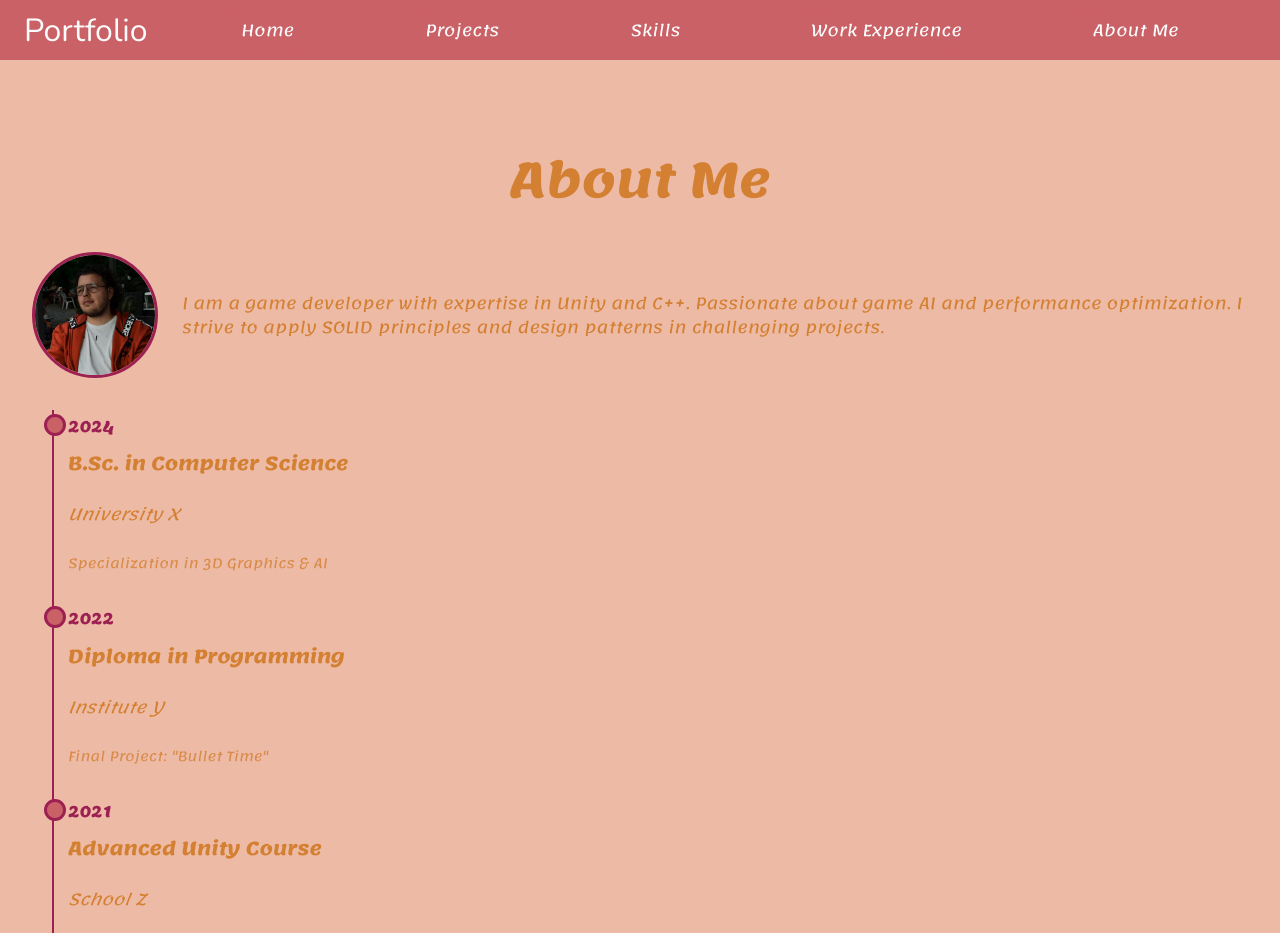
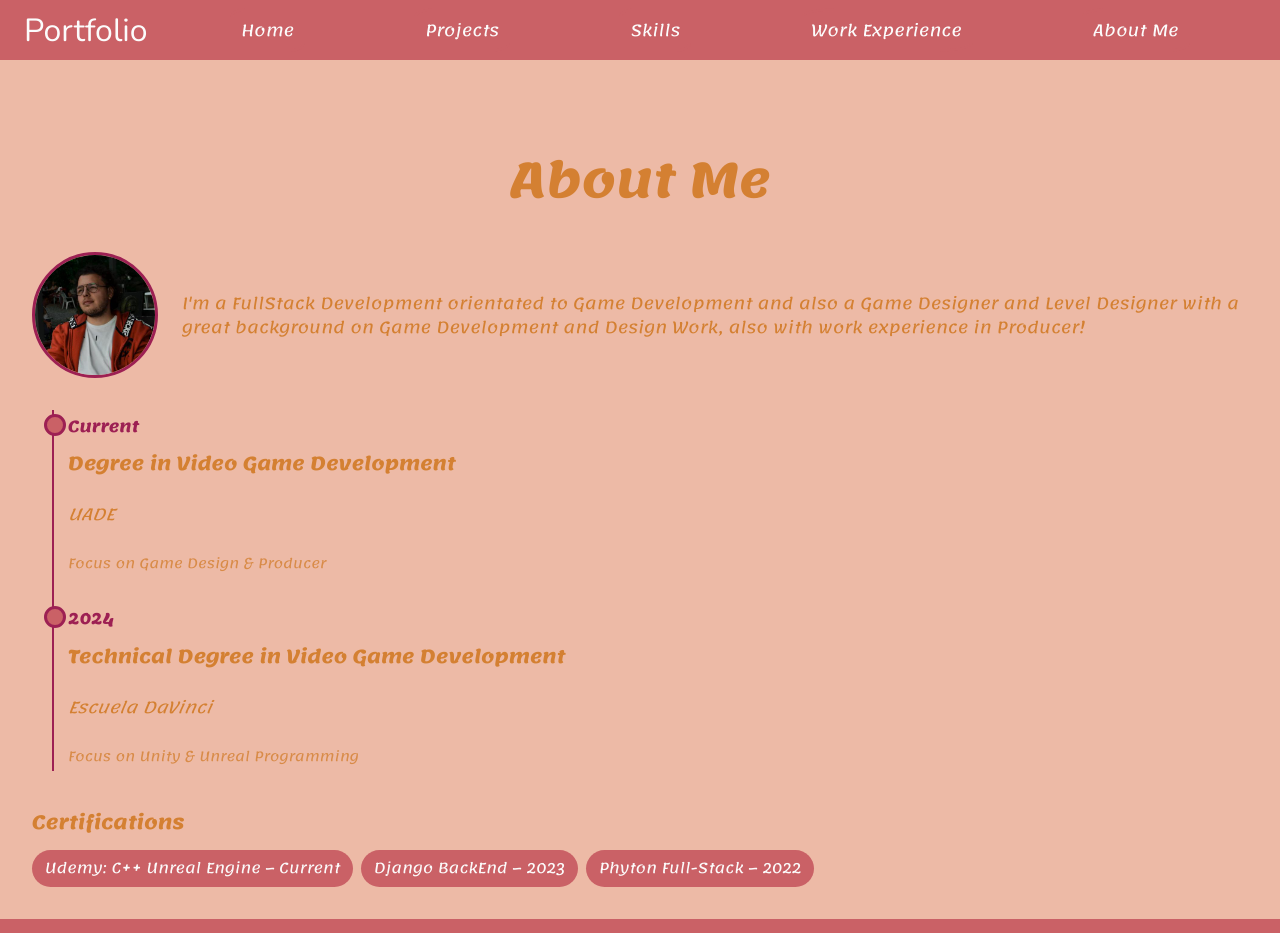
Before and after one commit to MaiineV/Portfolio, a React (Create React App) app: page /aboutme in a window 1280 px wide. Shown: the top 933 px of the page. Built offline with nearby package versions, Linux system fonts and the light colour scheme.

Commit message:
New About me and Skill anim

```diff
--- a/src/pages/AboutMe.js
+++ b/src/pages/AboutMe.js
@@ -1,36 +1,32 @@
-import React from 'react';
-import styles from '../styles/AboutMe.module.scss';
-import selfImage from "../images/image-portfolio.jpg"
+import React from "react";
+import styles from "../styles/AboutMe.module.scss";
+import selfImage from "../images/image-portfolio.jpg";
 
 const education = [
   {
-    year: '2024',
-    degree: 'B.Sc. in Computer Science',
-    school: 'University X',
-    note: 'Specialization in 3D Graphics & AI'
+    year: "Current",
+    degree: "Degree in Video Game Development",
+    school: "UADE",
+    note: 'Focus on Game Design & Producer',
   },
   {
-    year: '2022',
-    degree: 'Diploma in Programming',
-    school: 'Institute Y',
-    note: 'Final Project: "Bullet Time"'
-  },
-  {
-    year: '2021',
-    degree: 'Advanced Unity Course',
-    school: 'School Z',
-    note: 'Focus on AI & Networking'
+    year: "2024",
+    degree: "Technical Degree in Video Game Development",
+    school: "Escuela DaVinci",
+    note: "Focus on Unity & Unreal Programming",
   },
 ];
 
 const AboutMe = () => (
   <section id="about" className={styles.about}>
     <h2>About Me</h2>
+
+    <div>
       <div className={styles.top}>
-      <img src={selfImage} alt="Agustin Martinez" className={styles.photo}/>
+        <img src={selfImage} alt="Agustin Martinez" className={styles.photo} />
         <p className={styles.bio}>
-        I am a game developer with expertise in Unity and C++. Passionate about game AI and performance optimization.
-        I strive to apply SOLID principles and design patterns in challenging projects.
+          I'm a FullStack Development orientated to Game Development and also a Game Designer and Level Designer
+          with a great background on Game Development and Design Work, also with work experience in Producer!
         </p>
       </div>
 
@@ -47,13 +43,14 @@ const AboutMe = () => (
           </div>
         ))}
       </div>
+    </div>
 
     <div className={styles.extras}>
       <h4>Certifications</h4>
       <div className={styles.pills}>
-        <span>React – 2023</span>
-        <span>Udemy: Solidity – 2024</span>
-        <span>Scrum Master – 2023</span>
+        <span>Udemy: C++ Unreal Engine – Current</span>
+        <span>Django BackEnd – 2023</span>
+        <span>Phyton Full-Stack – 2022</span>
       </div>
     </div>
   </section>
--- a/src/styles/Skills.module.scss
+++ b/src/styles/Skills.module.scss
@@ -5,14 +5,47 @@
   font-size: calc($large-font-size * $fontSizeMultiply);
 }
 
+@keyframes waveStripe {
+  from {
+    background-position: 0 0;
+  }
+  to {
+    background-position: 20px 20px;
+  } // coincide con background-size
+}
+
 @mixin skillBar($width: 100%, $bg-color: #000) {
+  position: relative;
+  overflow: hidden;
   text-align: right;
-  padding-right: 0.5rem;
-  padding-top: 10px;
-  padding-bottom: 10px;
-
+  padding: 0.625rem 0.5rem;
   width: $width;
   background-color: $bg-color;
+
+  & > div {
+    position: relative;
+    z-index: 1;
+  }
+
+  // pseudo-elemento de franjas
+  &::after {
+    content: "";
+    position: absolute;
+    top: 0;
+    right: 0;
+    bottom: 0;
+    width: 100%; // ancho de la zona animada
+    background: repeating-linear-gradient(
+      135deg,
+      rgba(255, 255, 255, 0.3) 0,
+      rgba(255, 255, 255, 0.3) 10px,
+      transparent 10px,
+      transparent 20px
+    );
+    background-size: 20px 20px; // <— aquí declaras el tamaño del patrón
+    animation: waveStripe 1s linear infinite;
+    z-index: 0;
+  }
 }
 
 body {
@@ -29,6 +62,8 @@ body {
   gap: 1rem;
 
   color: #fcfcfc;
+
+  margin-bottom: 2rem;
 
   &__skillList {
     display: flex;
```
Lines whose indentation alone changed are shown as unchanged.
